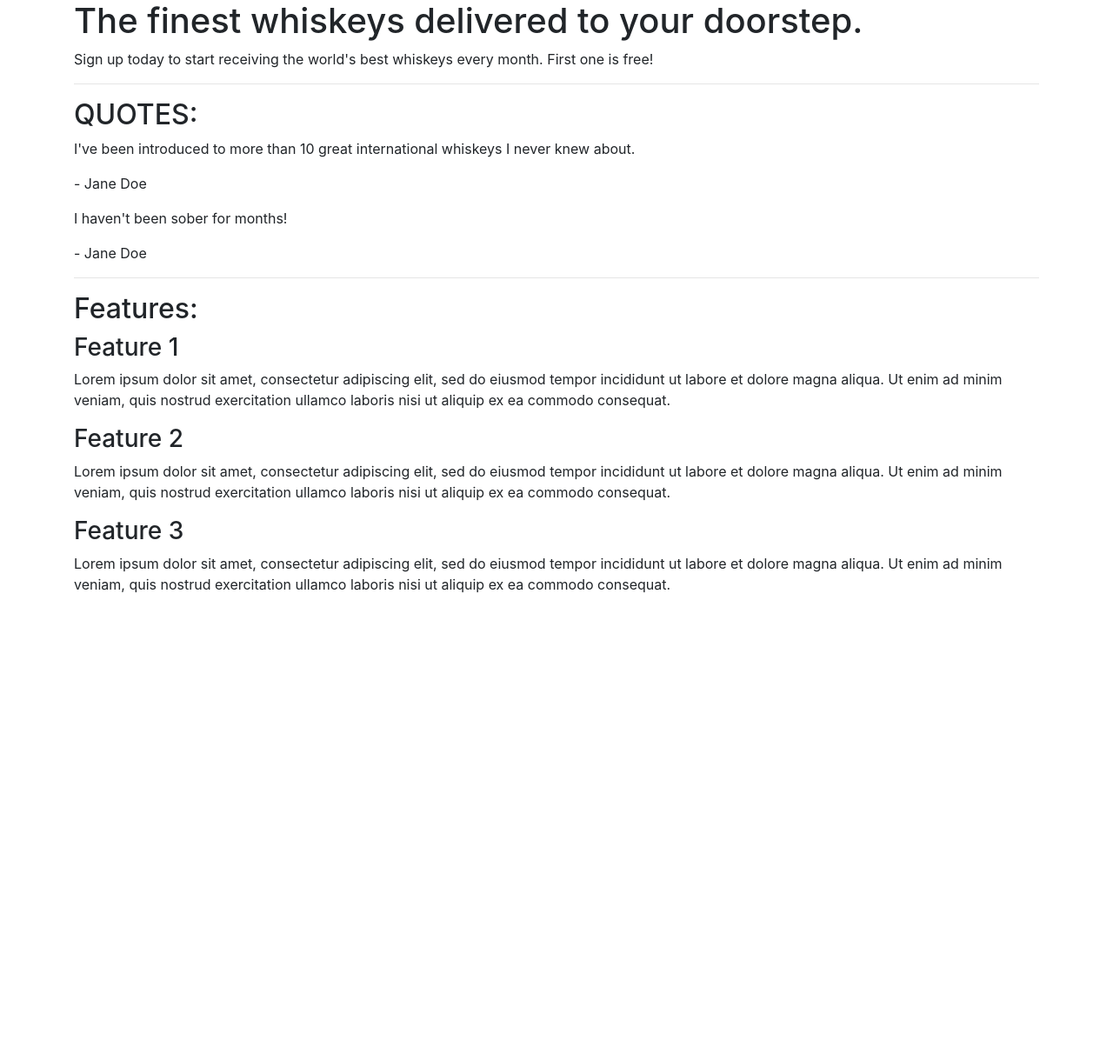
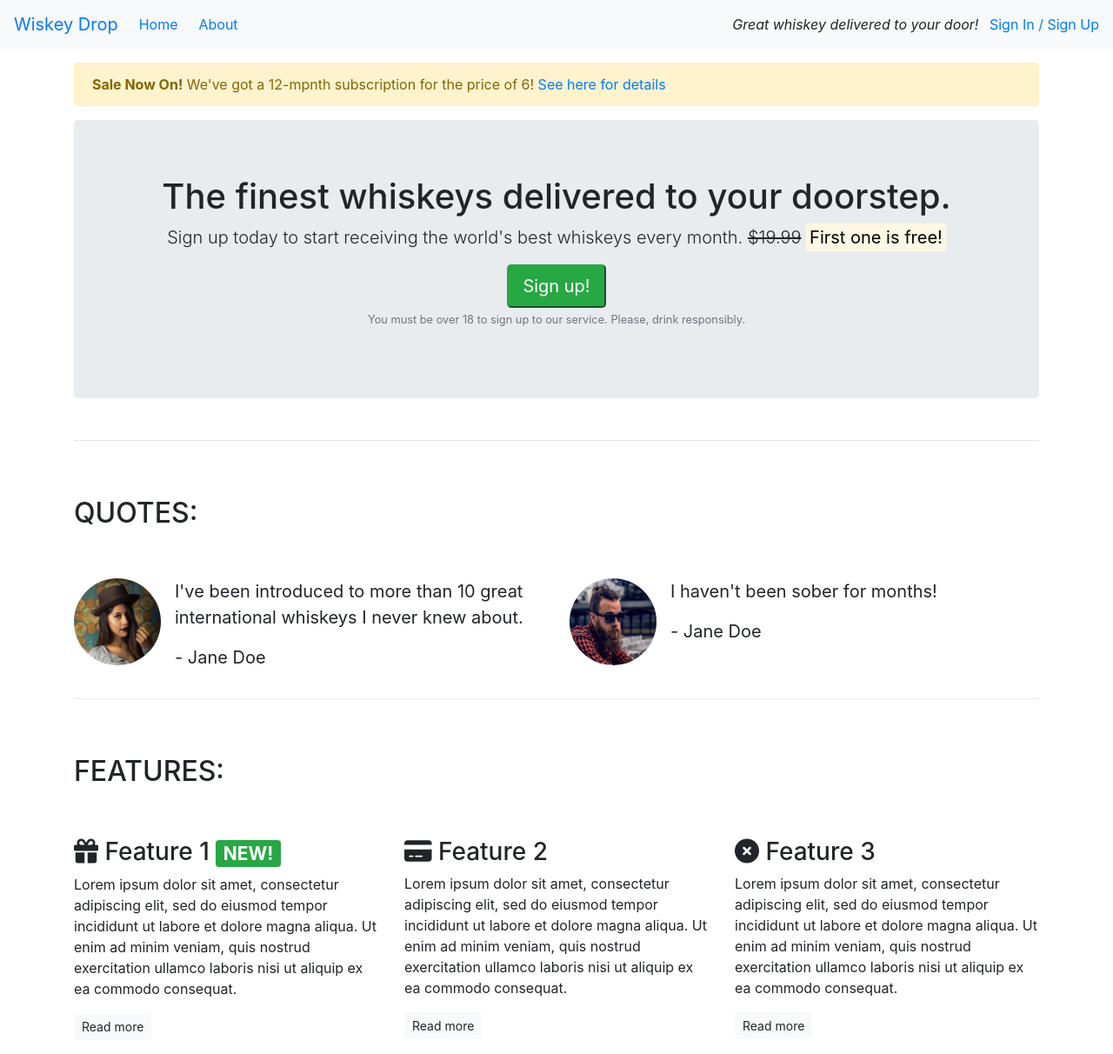
Before and after one commit to rubengardner/bootstrap_first_project, a plain HTML site: page index.html in a window 1280 px wide. Shown: the whole page at 87% size. Before the commit the page ends 800 px from the top, so only its background shows below. Drawn offline with nearby package versions, Linux system fonts and the light colour scheme.

Commit message:
Add bootstrap elements

```diff
--- a/index.html
+++ b/index.html
@@ -5,29 +5,83 @@
     <meta charset="utf-8">
 
     <title>Whiskey Drop | Taste a new whiskey every month</title>
+    <meta name="viewport" content="width=device-width, initial-scale=1.0">
     <link rel="stylesheet" href="https://maxcdn.bootstrapcdn.com/bootstrap/4.1.3/css/bootstrap.min.css">
+    <script src="https://kit.fontawesome.com/0393cc7668.js" crossorigin="anonymous"></script>
 </head>
 
 <body>
-    <article class="container">
+    <nav class="navbar nabar-light bg-light navbar-expand-sm ">
+        <a href="/" class="navbar-brand">Wiskey Drop</a>
+        <ul class="navbar-nav mr-auto">
+            <li class="active nav-item mr-2"><a class="nav-link" href="/">Home</a></li>
+            <li class="nav-item mr-2"><a class="nav-link" href="/about">About</a></li>
+            <li class="nav-item mr-2 d-block d-sm-none"><a class="nav-link" href="/login">Sign In / Sign Up</a></li>
+        </ul>
+        <div class="d-none d-md-block">
+            <p class="navbar-text my-auto mr-2"><i>Great whiskey delivered to your door!</i></p>
+            <a href="/login">Sign In / Sign Up</a>
+        </div>
+    </nav>
+    <article class="container mt-3">
+        <div class="row">
+            <div class="col-12">
+                <div class="alert alert-warning">
+                    <strong>Sale Now On!</strong> We've got a 12-mpnth subscription for the price of 6!
+                    <a href="">See here for details</a>
+                </div>
+            </div>
+        </div>
         <!-- Callout -->
-        <section class="callout">
+        <div class="row">
+            <div class="col-12">
+            <section class="callout jumbotron text-center">
                 <h1>The finest whiskeys delivered to your doorstep.</h1>
-            <p>Sign up today to start receiving the world's best whiskeys every month. First one is free!</p>
+                <p class="lead">Sign up today to start receiving the world's best whiskeys every month. <s class="d-none d-sm-inline">$19.99</s>
+                <span class="d-inline d-sm-none"><br></span>
+                <strong><mark>First one is free!</mark></strong></p>
+                <button class="bt btn-success btn-lg">Sign up!</button>
+                <p class="text-muted" ><small>You must be over 18 to sign up to our service. Please, drink responsibly.</small></p>
             </section>
+        </div>
+    </div>
         <!-- /.callout -->
         <hr>
 
         <!-- Quotes -->
         <section class="quotes">
+            <div class="row">
+                <div class="col-12 my-5">
                     <h2 class="text-uppercase">Quotes:</h2>
-            <div class="quote">
+                </div>
+            </div>
+            <div class="row">
+                <div class="col-12 col-md-6">
+                    <div class="media">
+                        <div class="d-none d-sm-block">
+                            <img src="images/girl-image.png" class="rounded-circle mr-3" height=100 width=100>
+                        </div>
+                        <div class="media-body">
+                            <blockquote class="blockquote">
                                 <p>I've been introduced to more than 10 great international whiskeys I never knew about.</p>
                                 <p>- Jane Doe</p>
+                            </blockquote>
                         </div>
-            <div class="quote">
+                    </div>
+                </div>
+                <div class="col-12 col-md-6">
+                    <div class="media">
+                        <div class="d-none d-sm-block">
+                        <img src="images/guy-image.png" class="rounded-circle mr-3" height=100 width=100>
+                        </div>
+                        <div class="media-body">
+                            <blockquote class="blockquote">
                                 <p>I haven't been sober for months!</p>
                                 <p>- Jane Doe</p>
+                            </blockquote>
+                        </div>
+                    </div>
+                 </div>
             </div>
         </section>
         <!-- /.quotes -->
@@ -35,18 +89,33 @@
 
         <!-- Features -->
         <section class="features">
-            <h2>Features:</h2>
+            <div class="row">
+                <div class="col-12 my-5">
+                    <h2 class="text-uppercase">Features:</h2>
+                </div>
+            </div>
+            <div class="row">
+                <div class="col-12  col-md-6 col-lg-4">
                     <div class="feature">
-                <h3>Feature 1</h3>
+                        <h3> <i class="fa-solid fa-gift"></i> Feature 1 <span class="badge badge-success">NEW!</span></h3>
                         <p>Lorem ipsum dolor sit amet, consectetur adipiscing elit, sed do eiusmod tempor incididunt ut labore et dolore magna aliqua. Ut enim ad minim veniam, quis nostrud exercitation ullamco laboris nisi ut aliquip ex ea commodo consequat.</p>
+                        <p><a class="btn btn-light btn-sm" href="" >Read more</a></p>
                     </div>
+                </div>
+                <div class="col-12  col-md-6 col-lg-4">
                     <div class="feature">
-                <h3>Feature 2</h3>
+                        <h3><i class="fa-solid fa-credit-card"></i> Feature 2</h3>
                         <p>Lorem ipsum dolor sit amet, consectetur adipiscing elit, sed do eiusmod tempor incididunt ut labore et dolore magna aliqua. Ut enim ad minim veniam, quis nostrud exercitation ullamco laboris nisi ut aliquip ex ea commodo consequat.</p>
+                        <p><a class="btn btn-light btn-sm" href="" >Read more</a></p>
                     </div>
+                </div>
+                <div class="col-12 d-md-none d-lg-block col-lg-4">
                     <div class="feature">
-                <h3>Feature 3</h3>
+                        <h3><i class="fa-solid fa-circle-xmark"></i> Feature 3</h3>
                         <p>Lorem ipsum dolor sit amet, consectetur adipiscing elit, sed do eiusmod tempor incididunt ut labore et dolore magna aliqua. Ut enim ad minim veniam, quis nostrud exercitation ullamco laboris nisi ut aliquip ex ea commodo consequat.</p>
+                        <p><a class="btn btn-light btn-sm" href="" >Read more</a></p>
+                    </div>
+                </div>
             </div>
         </section>
         <!-- /.features -->
```
Also changed, not shown: images/girl-image.png (added), images/guy-image.png (added). Lines whose indentation alone changed are shown as unchanged.
